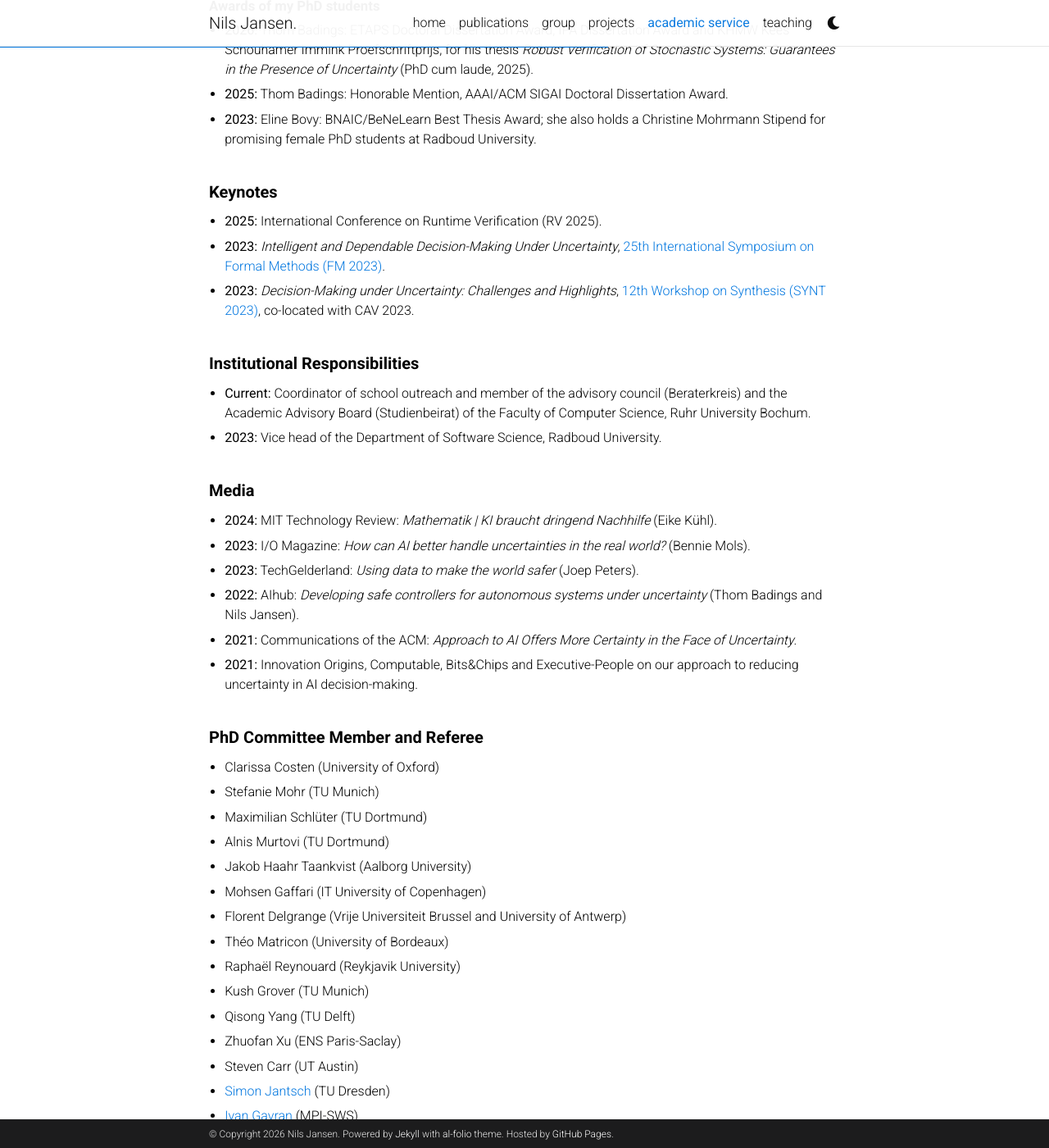
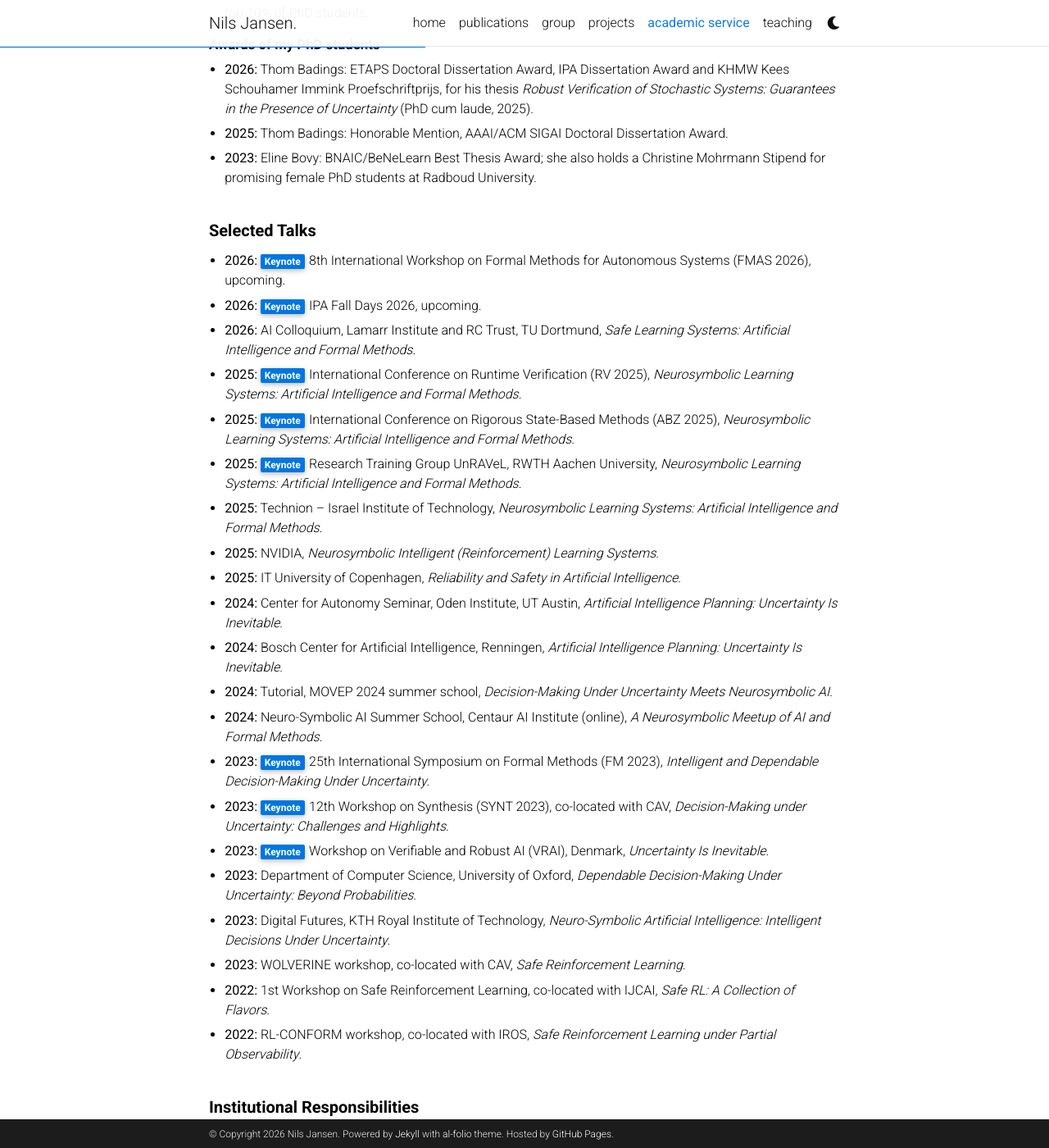
Before and after one commit to njansen123/njansen123.github.io, a Jekyll site: the page built from _pages/service.md, in a window 1280 px wide and 1400 px high, scrolled down 1228 px. Shown: the whole window at 82% size. Built offline with Jekyll 4.4.1, drawn with Linux system fonts in a browser that asks for light colours; full-size pictures stand in for the smaller copies a plugin makes; comment, search, counter and statistics services are not loaded; a style sheet for code colours, icons or effects is not loaded.

Commit message:
Service: CAV 2027 AC, Selected Talks with keynote badges; Projects: SPARTA (CASA), FetchFly drone image, responsive card grid
Co-Authored-By: Claude Opus 5.5 <noreply@anthropic.com>
Claude-Session: https://claude.ai/code/session_01GhL6EQJyd4JpUX8UuWBmeQ

```diff
--- a/_pages/service.md
+++ b/_pages/service.md
@@ -62,6 +62,13 @@ redirect_from:
 <p><b>Steering committee:</b> QEST (International Conference on Quantitative Evaluation of SysTems), since 2023.</p>
 
 <div class="service-timeline">
+
+<div class="year-row">
+  <div class="year-label">2027</div>
+  <div class="year-items">
+    <span class="service-pill chair">CAV (Area Chair)</span>
+  </div>
+</div>
 
 <div class="year-row">
   <div class="year-label">2026</div>
@@ -208,11 +215,29 @@ redirect_from:
 </div>
 
 <div class="service-section mt-4">
-<h2 class="category">Keynotes</h2>
+<h2 class="category">Selected Talks</h2>
 <ul class="service-list">
-  <li><b>2025:</b> International Conference on Runtime Verification (RV 2025).</li>
-  <li><b>2023:</b> <i>Intelligent and Dependable Decision-Making Under Uncertainty</i>, <a href="https://fm2023.isp.uni-luebeck.de/index.php/invited-speakers/#nils-jansen" target="_blank">25th International Symposium on Formal Methods (FM 2023)</a>.</li>
-  <li><b>2023:</b> <i>Decision-Making under Uncertainty: Challenges and Highlights</i>, <a href="https://homepage.cs.uiowa.edu/~ajreynol/SYNT2023/program.html" target="_blank">12th Workshop on Synthesis (SYNT 2023)</a>, co-located with CAV 2023.</li>
+  <li><b>2026:</b> <span class="badge" style="background:var(--global-theme-color,#0076df);color:#fff;font-weight:600;margin-right:.35rem;">Keynote</span>8th International Workshop on Formal Methods for Autonomous Systems (FMAS 2026), upcoming.</li>
+  <li><b>2026:</b> <span class="badge" style="background:var(--global-theme-color,#0076df);color:#fff;font-weight:600;margin-right:.35rem;">Keynote</span>IPA Fall Days 2026, upcoming.</li>
+  <li><b>2026:</b> AI Colloquium, Lamarr Institute and RC Trust, TU Dortmund, <i>Safe Learning Systems: Artificial Intelligence and Formal Methods</i>.</li>
+  <li><b>2025:</b> <span class="badge" style="background:var(--global-theme-color,#0076df);color:#fff;font-weight:600;margin-right:.35rem;">Keynote</span>International Conference on Runtime Verification (RV 2025), <i>Neurosymbolic Learning Systems: Artificial Intelligence and Formal Methods</i>.</li>
+  <li><b>2025:</b> <span class="badge" style="background:var(--global-theme-color,#0076df);color:#fff;font-weight:600;margin-right:.35rem;">Keynote</span>International Conference on Rigorous State-Based Methods (ABZ 2025), <i>Neurosymbolic Learning Systems: Artificial Intelligence and Formal Methods</i>.</li>
+  <li><b>2025:</b> <span class="badge" style="background:var(--global-theme-color,#0076df);color:#fff;font-weight:600;margin-right:.35rem;">Keynote</span>Research Training Group UnRAVeL, RWTH Aachen University, <i>Neurosymbolic Learning Systems: Artificial Intelligence and Formal Methods</i>.</li>
+  <li><b>2025:</b> Technion &ndash; Israel Institute of Technology, <i>Neurosymbolic Learning Systems: Artificial Intelligence and Formal Methods</i>.</li>
+  <li><b>2025:</b> NVIDIA, <i>Neurosymbolic Intelligent (Reinforcement) Learning Systems</i>.</li>
+  <li><b>2025:</b> IT University of Copenhagen, <i>Reliability and Safety in Artificial Intelligence</i>.</li>
+  <li><b>2024:</b> Center for Autonomy Seminar, Oden Institute, UT Austin, <i>Artificial Intelligence Planning: Uncertainty Is Inevitable</i>.</li>
+  <li><b>2024:</b> Bosch Center for Artificial Intelligence, Renningen, <i>Artificial Intelligence Planning: Uncertainty Is Inevitable</i>.</li>
+  <li><b>2024:</b> Tutorial, MOVEP 2024 summer school, <i>Decision-Making Under Uncertainty Meets Neurosymbolic AI</i>.</li>
+  <li><b>2024:</b> Neuro-Symbolic AI Summer School, Centaur AI Institute (online), <i>A Neurosymbolic Meetup of AI and Formal Methods</i>.</li>
+  <li><b>2023:</b> <span class="badge" style="background:var(--global-theme-color,#0076df);color:#fff;font-weight:600;margin-right:.35rem;">Keynote</span>25th International Symposium on Formal Methods (FM 2023), <i>Intelligent and Dependable Decision-Making Under Uncertainty</i>.</li>
+  <li><b>2023:</b> <span class="badge" style="background:var(--global-theme-color,#0076df);color:#fff;font-weight:600;margin-right:.35rem;">Keynote</span>12th Workshop on Synthesis (SYNT 2023), co-located with CAV, <i>Decision-Making under Uncertainty: Challenges and Highlights</i>.</li>
+  <li><b>2023:</b> <span class="badge" style="background:var(--global-theme-color,#0076df);color:#fff;font-weight:600;margin-right:.35rem;">Keynote</span>Workshop on Verifiable and Robust AI (VRAI), Denmark, <i>Uncertainty Is Inevitable</i>.</li>
+  <li><b>2023:</b> Department of Computer Science, University of Oxford, <i>Dependable Decision-Making Under Uncertainty: Beyond Probabilities</i>.</li>
+  <li><b>2023:</b> Digital Futures, KTH Royal Institute of Technology, <i>Neuro-Symbolic Artificial Intelligence: Intelligent Decisions Under Uncertainty</i>.</li>
+  <li><b>2023:</b> WOLVERINE workshop, co-located with CAV, <i>Safe Reinforcement Learning</i>.</li>
+  <li><b>2022:</b> 1st Workshop on Safe Reinforcement Learning, co-located with IJCAI, <i>Safe RL: A Collection of Flavors</i>.</li>
+  <li><b>2022:</b> RL-CONFORM workshop, co-located with IROS, <i>Safe Reinforcement Learning under Partial Observability</i>.</li>
 </ul>
 </div>
 
```
Also changed, not shown: _pages/projects.md (+12 -39 lines), _projects/fetchfly-ai.md (+1 -0 lines), _projects/sparta.md (added, +12 -0 lines), assets/img/fetchfly.png (added), assets/img/sparta.png (added).
